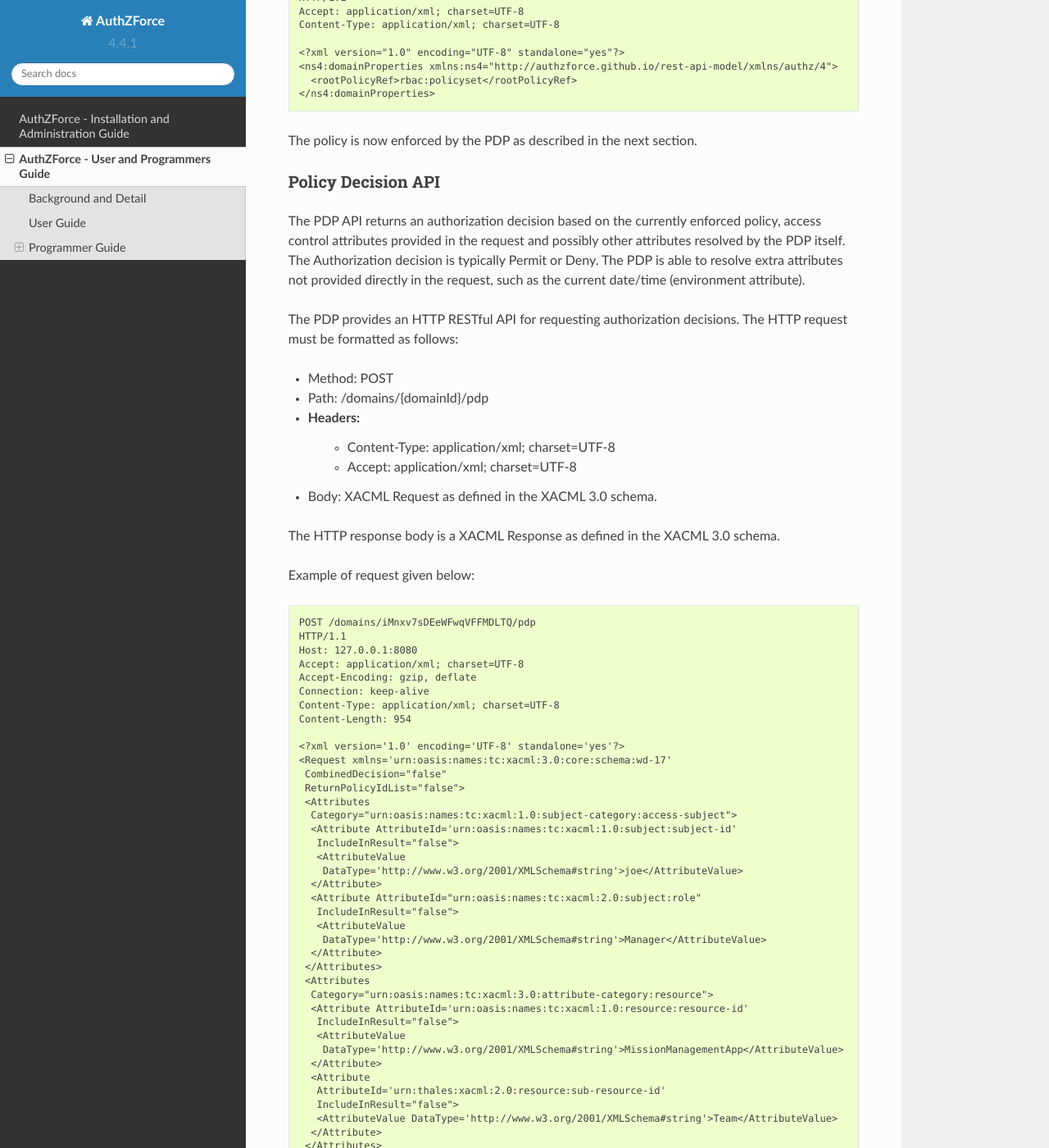
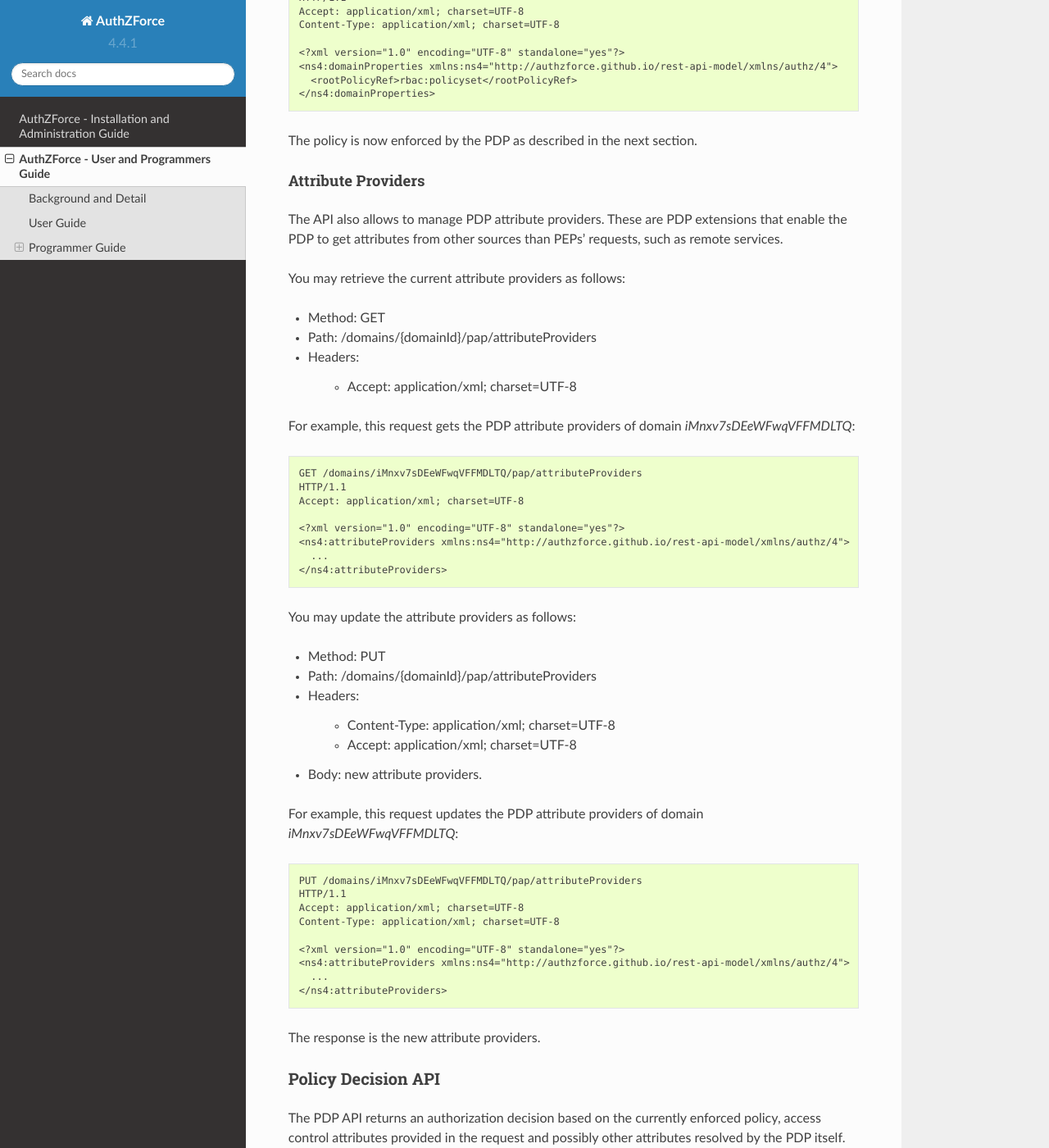
Before and after one commit to authzforce/fiware, a Sphinx documentation site: the page built from doc/UserAndProgrammersGuide.rst, in a window 1280 px wide and 1400 px high, scrolled down 10481 px. Shown: the whole window at 82% size. Built offline with Sphinx 7.4.7 and the Read the Docs theme 2.0.0, drawn with Linux system fonts in a browser that asks for light colours; formulas are drawn with MathJax 3.

Commit message:
Fixed part of https://jira.fiware.org/browse/SEC-871

```diff
--- a/doc/UserAndProgrammersGuide.rst
+++ b/doc/UserAndProgrammersGuide.rst
@@ -55,6 +55,7 @@
 * Method: GET
 * Path: /domains/{domainId}/properties
 * Headers:
+
     * Accept: application/xml; charset=UTF-8
 
 For example, this request gets the properties of domain 'iMnxv7sDEeWFwqVFFMDLTQ', i.e. its externalId and root policy reference. This reference points to some policy 'PolicyABC' that must exist in the domain (added via the PAP API mentioned later) as a prerequisite::
@@ -123,6 +124,7 @@
 * Method: POST
 * Path: /domains/{domainId}/pap/policies
 * Headers:
+
     * Content-Type: application/xml; charset=UTF-8
     * Accept: application/xml; charset=UTF-8
 * Body: XACML PolicySet as defined in the XACML 3.0 schema.
@@ -222,6 +224,7 @@
 * Method: GET
 * Path: /domains/{domainId}/pap/policies/{policyId}
 * Headers:
+
     * Accept: application/xml; charset=UTF-8
 
 For example::
@@ -252,6 +255,7 @@
 * Method: GET
 * Path: /domains/{domainId}/pap/policies/{policyId}/{version}
 * Headers:
+
     * Accept: application/xml; charset=UTF-8
 
 For example::
@@ -295,6 +299,7 @@
 * Method: DELETE
 * Path: /domains/{domainId}/pap/policies/{policyId}/{version}
 * Headers:
+
     * Accept: application/xml; charset=UTF-8
 
 For example::
@@ -310,6 +315,7 @@
 * Method: DELETE
 * Path: /domains/{domainId}/pap/policies/{policyId}
 * Headers:
+
     * Accept: application/xml; charset=UTF-8
 
 For example::
@@ -475,6 +481,55 @@
 The policy is now enforced by the PDP as described in the next section.
 
 
+Attribute Providers
++++++++++++++++++++
+The API also allows to manage PDP attribute providers. These are PDP extensions that enable the PDP to get attributes from other sources than PEPs' requests, such as remote services.
+
+You may retrieve the current attribute providers as follows:
+
+* Method: GET
+* Path: /domains/{domainId}/pap/attributeProviders
+* Headers:
+
+    * Accept: application/xml; charset=UTF-8
+
+For example, this request gets the PDP attribute providers of domain *iMnxv7sDEeWFwqVFFMDLTQ*::
+
+ GET /domains/iMnxv7sDEeWFwqVFFMDLTQ/pap/attributeProviders
+ HTTP/1.1
+ Accept: application/xml; charset=UTF-8
+
+ <?xml version="1.0" encoding="UTF-8" standalone="yes"?>
+ <ns4:attributeProviders xmlns:ns4="http://authzforce.github.io/rest-api-model/xmlns/authz/4">
+   ...
+ </ns4:attributeProviders>
+
+You may update the attribute providers as follows:
+
+* Method: PUT
+* Path: /domains/{domainId}/pap/attributeProviders
+* Headers:
+
+   * Content-Type: application/xml; charset=UTF-8
+   * Accept: application/xml; charset=UTF-8
+
+* Body: new attribute providers.
+
+For example, this request updates the PDP attribute providers of domain *iMnxv7sDEeWFwqVFFMDLTQ*::
+
+ PUT /domains/iMnxv7sDEeWFwqVFFMDLTQ/pap/attributeProviders
+ HTTP/1.1
+ Accept: application/xml; charset=UTF-8
+ Content-Type: application/xml; charset=UTF-8
+
+ <?xml version="1.0" encoding="UTF-8" standalone="yes"?>
+ <ns4:attributeProviders xmlns:ns4="http://authzforce.github.io/rest-api-model/xmlns/authz/4">
+   ...
+ </ns4:attributeProviders>
+
+The response is the new attribute providers.
+
+
 Policy Decision API
 -------------------
 
@@ -486,6 +541,7 @@
 * Method: POST
 * Path: /domains/{domainId}/pdp
 * Headers:
+
     * Content-Type: application/xml; charset=UTF-8
     * Accept: application/xml; charset=UTF-8
 * Body: XACML Request as defined in the XACML 3.0 schema.
```
